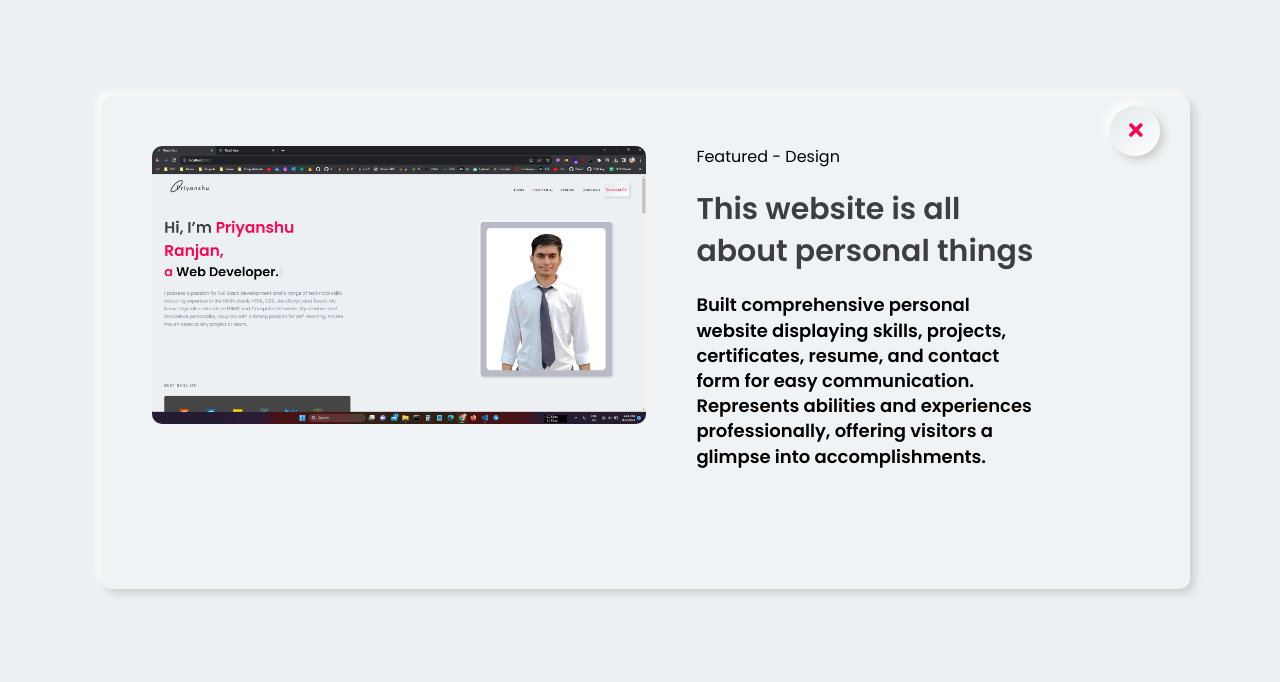
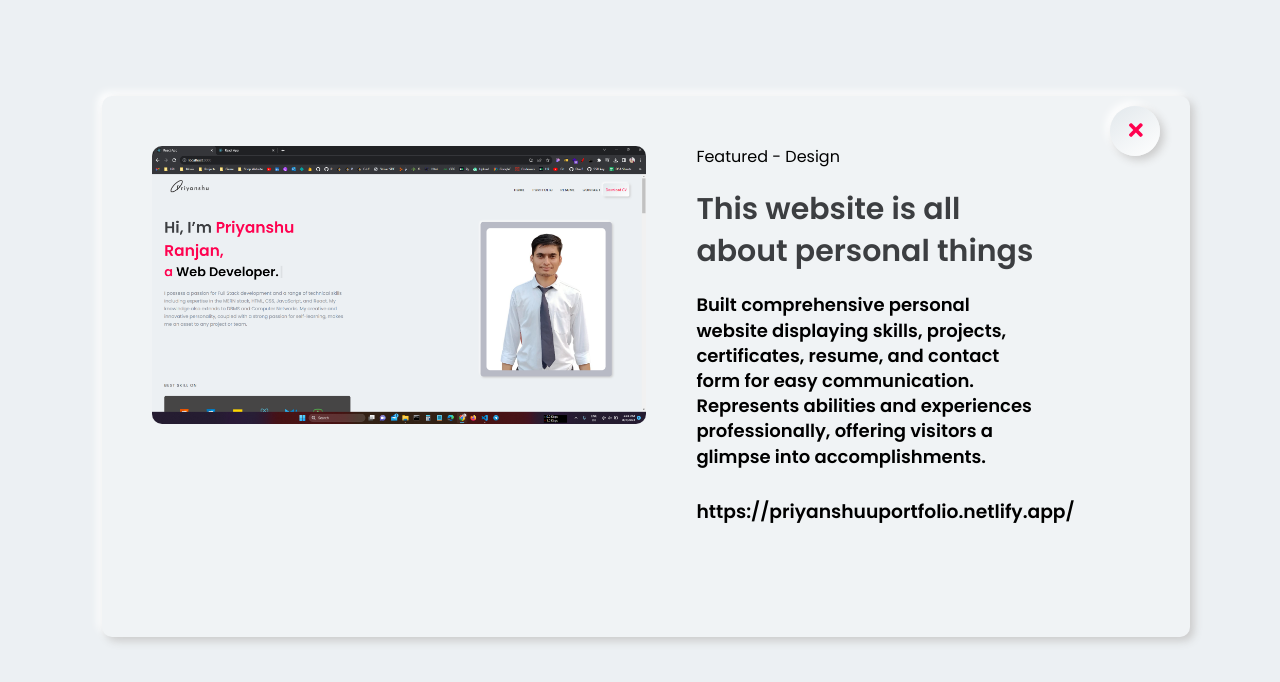
Before and after one commit to priyanshuuranjan/Portfolio, a React (Create React App) app: page / in a window 1280 px wide. Both pictures are taken after a click on the element "PORTFOLIO". Shown: the part 2433-3115 px from the top of the page. Built offline with nearby package versions, Linux system fonts and the light colour scheme.

Commit message:
Changing website name logo

```diff
--- a/public/index.html
+++ b/public/index.html
@@ -2,7 +2,7 @@
 <html lang="en">
   <head>
     <meta charset="utf-8" />
-    <link rel="icon" href="%PUBLIC_URL%/favicon.ico" />
+    <link rel="icon" href="https://cdn-icons-png.flaticon.com/128/463/463574.png" />
     <meta name="viewport" content="width=device-width, initial-scale=1" />
     <meta name="theme-color" content="#000000" />
     <meta
@@ -10,10 +10,7 @@
       content="Web site created using create-react-app"
     />
     <link rel="apple-touch-icon" href="%PUBLIC_URL%/logo192.png" />
-    <!--
-      manifest.json provides metadata used when your web app is installed on a
-      user's mobile device or desktop. See https://developers.google.com/web/fundamentals/web-app-manifest/
-    -->
+
     <link rel="manifest" href="%PUBLIC_URL%/manifest.json" />
     <script
       defer
@@ -21,29 +18,12 @@
       integrity="sha384-rOA1PnstxnOBLzCLMcre8ybwbTmemjzdNlILg8O7z1lUkLXozs4DHonlDtnE7fpc"
       crossorigin="anonymous"
     ></script>
-    <!--
-      Notice the use of %PUBLIC_URL% in the tags above.
-      It will be replaced with the URL of the `public` folder during the build.
-      Only files inside the `public` folder can be referenced from the HTML.
 
-      Unlike "/favicon.ico" or "favicon.ico", "%PUBLIC_URL%/favicon.ico" will
-      work correctly both with client-side routing and a non-root public URL.
-      Learn how to configure a non-root public URL by running `npm run build`.
-    -->
-    <title>React App</title>
+    <title>Portfolio</title>
   </head>
   <body>
     <noscript>You need to enable JavaScript to run this app.</noscript>
     <div id="root"></div>
-    <!--
-      This HTML file is a template.
-      If you open it directly in the browser, you will see an empty page.
 
-      You can add webfonts, meta tags, or analytics to this file.
-      The build step will place the bundled scripts into the <body> tag.
-
-      To begin the development, run `npm start` or `yarn start`.
-      To create a production bundle, use `npm run build` or `yarn build`.
-    -->
   </body>
 </html>
--- a/src/Components/Portfolio/Card.js
+++ b/src/Components/Portfolio/Card.js
@@ -20,7 +20,6 @@ const Card = (props) => {
         </div>
         <div className="category d_flex">
           <span onClick={toggleModal}>{props.category}</span>
-
         </div>
         <div className="title">
           <h2 onClick={toggleModal}>{props.title}</h2>
@@ -42,7 +41,8 @@ const Card = (props) => {
               <span>Featured - Design</span>
               <h1>{props.title}</h1>
               <h2>{props.des}</h2>
-              {/* <h3>{props.link}</h3> */}
+              <h3>{props.link}</h3>
+              <button></button>
 
               <div className="button f_flex mtop">
                 {/* <button className="btn_shadow">
--- a/src/Components/Portfolio/Portfolio_data.js
+++ b/src/Components/Portfolio/Portfolio_data.js
@@ -5,7 +5,7 @@ const Portfolio_data = [
     title: "The services provided for collage students only",
     image: "./assets/cms.png",
     des: "The single-page website enables users to choose and describe hostel-life problems, submitting them for resolution. Data is stored on Firebase, and our management efficiently addresses and resolves these issues.",
-    link:""
+    link:"https://cmsui.netlify.app/login"
   },
   {
     id: 2,
```
